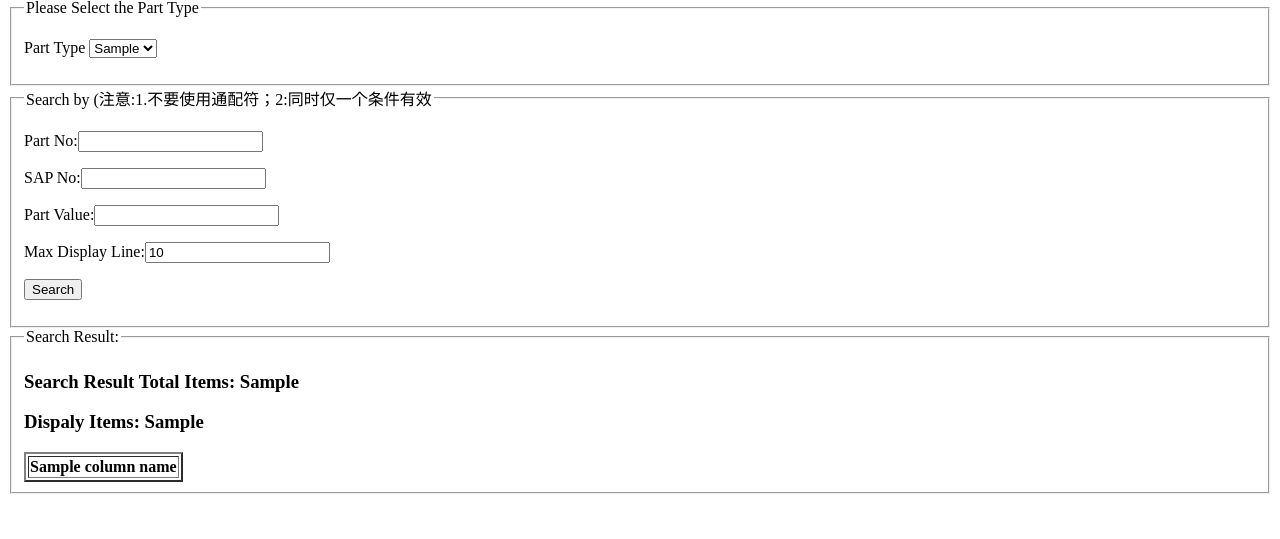
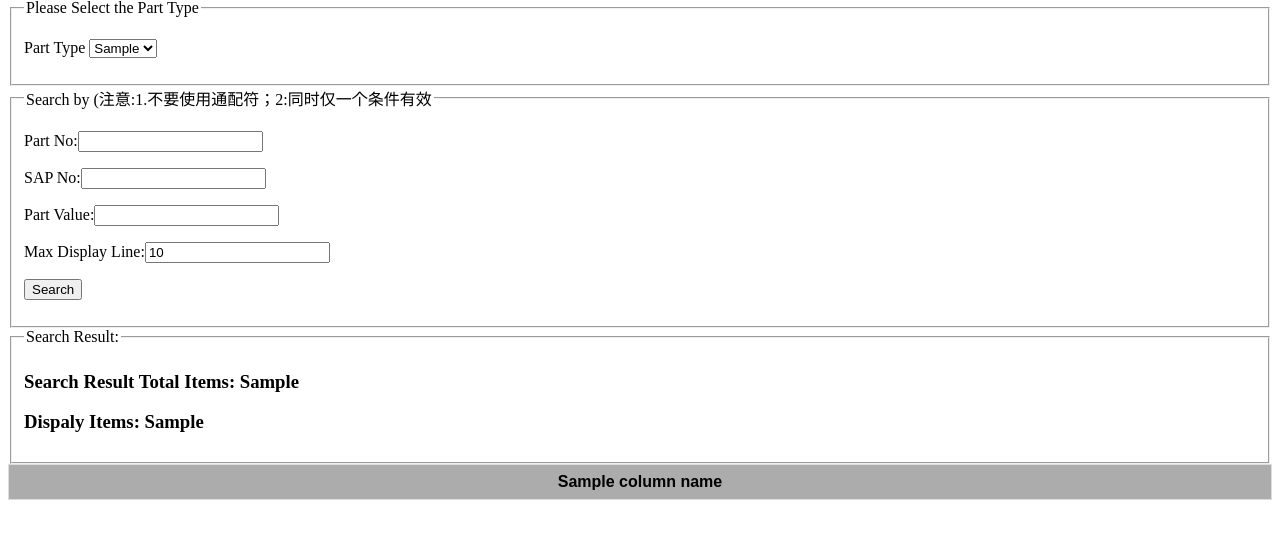
Before and after one commit to MackeyABB/Flask_CONNECT_DB, a Flask app: template templates/index.html in a window 1280 px wide. Shown: the part 57-596 px from the top of the page. Run offline with Flask 3, Linux system fonts and the light colour scheme; the template is opened without the code that fills it: most values are stand-ins (such as "Sample title", 1, 10 or a date in 2020); lists and menus that the app fills with data are empty.

Commit message:
feat: index.html页面添加ccs代码格式化表格显示，表头可固定

```diff
--- a/templates/index.html
+++ b/templates/index.html
@@ -1,11 +1,50 @@
 <!DOCTYPE html>
 <html lang="en">
+
 <head>
     <meta charset="UTF-8">
     <meta http-equiv="X-UA-Compatible" content="IE=edge">
     <meta name="viewport" content="width= encv, initial-scale=1.0">
     <title>CONNECT DB Online View</title>
+    <style>
+        table,
+        td,
+        th {
+            /* border: 1px solid black; */
+            border: 1px solid #ddd;
+            font-family: Arial, Helvetica, sans-serif;
+            padding: 8px;
+        }
+
+        table {
+            width: 100%;
+            border-collapse: collapse;
+        }
+
+        th {
+            text-align: center;
+            background-color: #adacac;
+            color: black;
+        }
+
+        thead th {
+            position: sticky;
+            top: 0;
+            /* z-index: 1; */
+        }
+
+        td {
+            text-align: left;
+        }
+
+        tr:hover {
+            background-color: #ddd;
+        }
+
+        /* tr:nth-child(even){background-color: #f2f2f2;} */
+    </style>
 </head>
+
 <body>
     <!--输出flash调试信息-->
     <p>
@@ -24,7 +63,7 @@
                 <label>Part Type</label>
                 <select name="tableName">
                     {% for Part_Type in Part_Type_List %}
-                        <option value ="{{Part_Type}}">{{Part_Type}}</option>
+                    <option value="{{Part_Type}}">{{Part_Type}}</option>
                     {% endfor %}
                 </select>
             </P>
@@ -44,32 +83,37 @@
     <!--显示检索结果-->
     <fieldset>
         <legend>Search Result:</legend>
-        <p><h3>Search Result Total Items: {{ sql_result_len }}</h3></p>
-        <p><h3>Dispaly Items: {{ MaxLine }}</h3></p>
-        <table border="2">
+        <p>
+        <h3>Search Result Total Items: {{ sql_result_len }}</h3>
+        </p>
+        <p>
+        <h3>Dispaly Items: {{ MaxLine }}</h3>
+        </p>
+    </fieldset>
+    <table>
         <!--表头-->
+        <thead>
             <tr>
                 {% for columnName in columnNameList %}
                 <th>{{ columnName }}</th>
                 {% endfor %}
             </tr>
+        </thead>
         <!--内容-->
+        <tbody>
             {% for row in sql_result %}
             {# 设置显示最大行数 #}
-                {% if  sql_result.index(row) < MaxLine %}
-                    {# 每行显示 #}
-                    <tr>
+            {% if sql_result.index(row) < MaxLine %} {# 每行显示 #} <tr>
                 {% for value in row %}
-                            <th>{{ value }}</th>
+                <td>{{ value }}</td>
                 {% endfor %}
                 </tr>
                 {% endif %}
                 {% endfor %}
+        </tbody>
     </table>
-
-    </fieldset>
-
 
 
 </body>
+
 </html>
```
Also changed, not shown: README.MD. Lines whose indentation alone changed are shown as unchanged.
